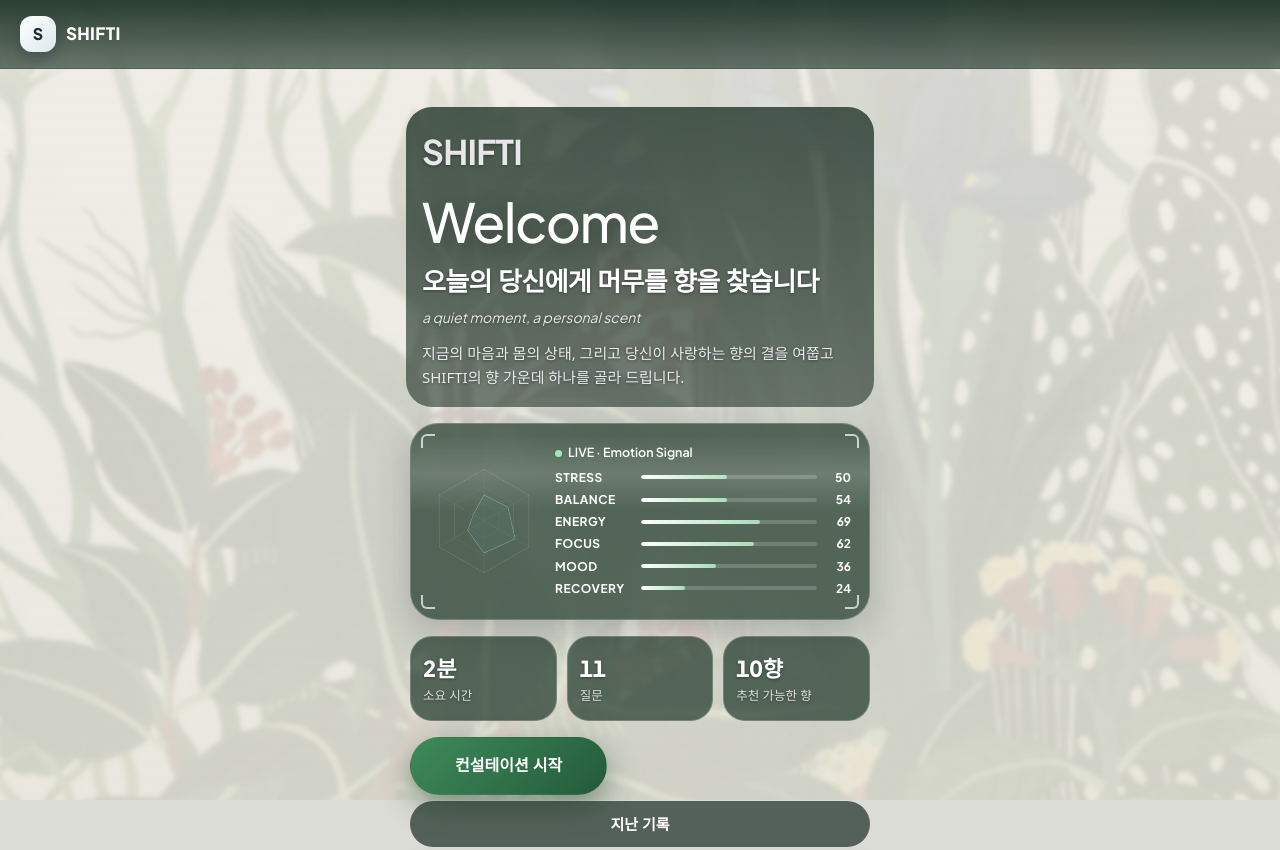
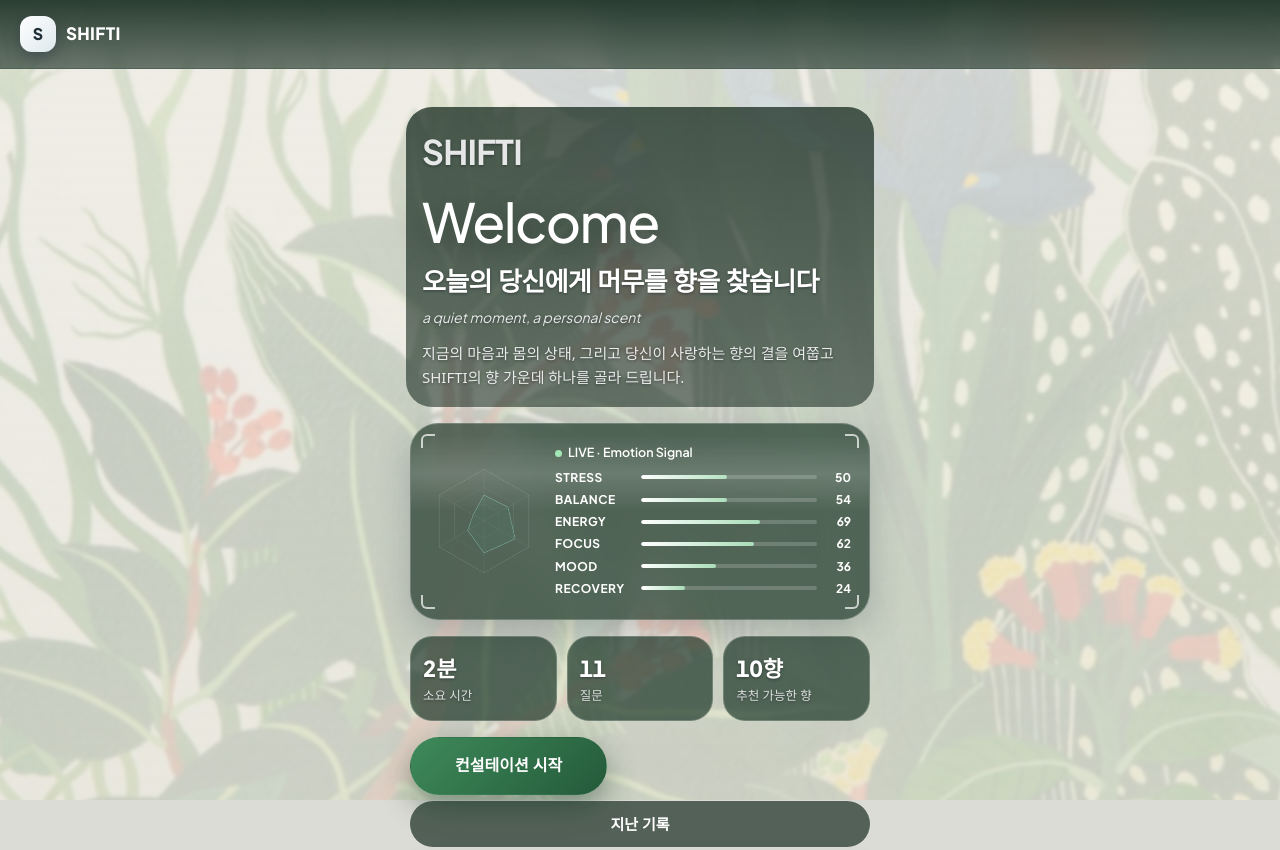
Before and after one commit to mediscent01-lang/emotion-engine, a website: page index.html in a window 1280 px wide. Shown: the top 850 px of the page. Drawn offline with nearby package versions, Linux system fonts and the light colour scheme; a script that the page names is missing; a web font is replaced by a local one.

Commit message:
감정엔진 v12.5.3: 배경 그림 채도 높임 (희미함 유지)

```diff
--- a/index.html
+++ b/index.html
@@ -601,6 +601,8 @@ html{background:#DCDCD6}
 /* v12.5.2 한 단계 더 희미하게 */
 .scene::before{filter:saturate(.55) blur(2px);opacity:.38}
 .scene::after{background:linear-gradient(180deg,rgba(244,241,232,.66) 0%,rgba(244,241,232,.56) 50%,rgba(236,233,222,.66) 100%)!important}
+/* v12.5.3 채도 높임 (희미함은 유지) */
+.scene::before{filter:saturate(1.25) blur(1.5px);opacity:.42}
 
 </style>
 </head>
```
